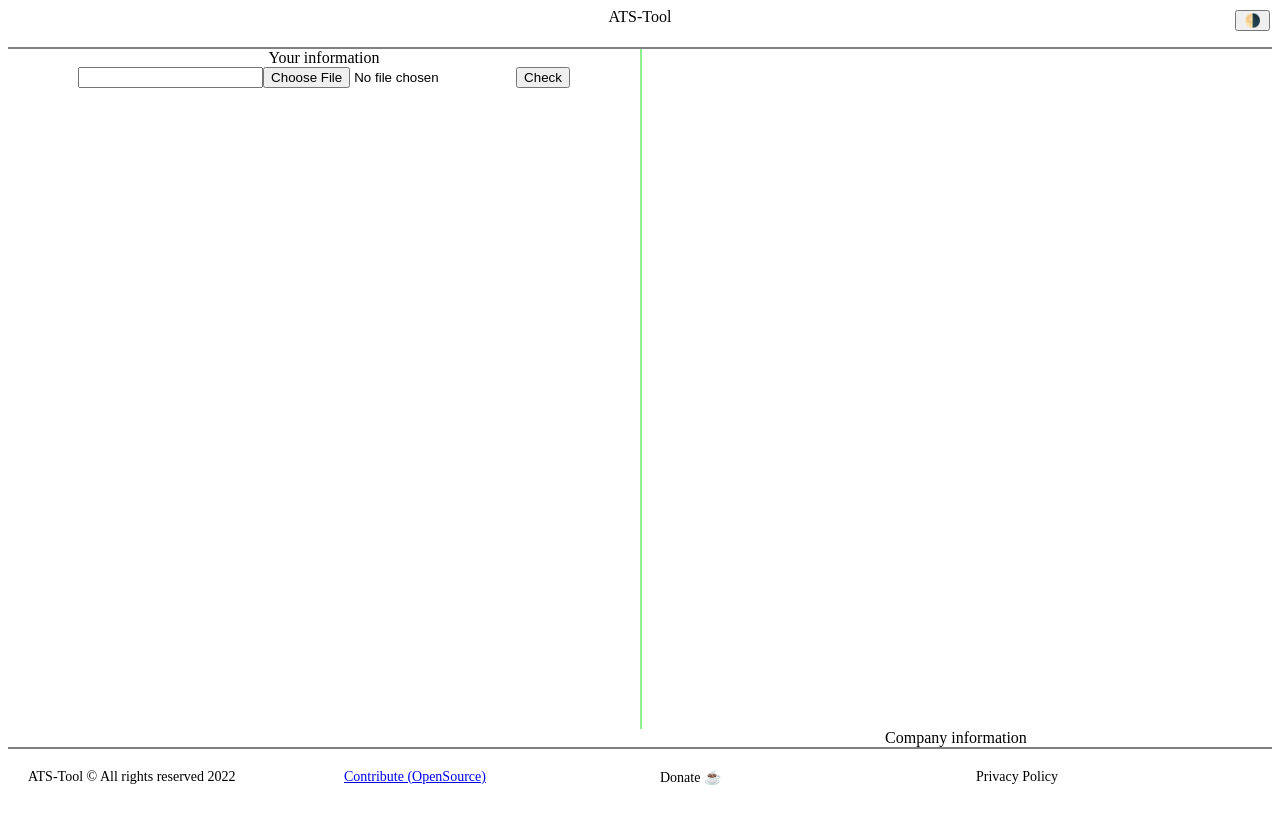
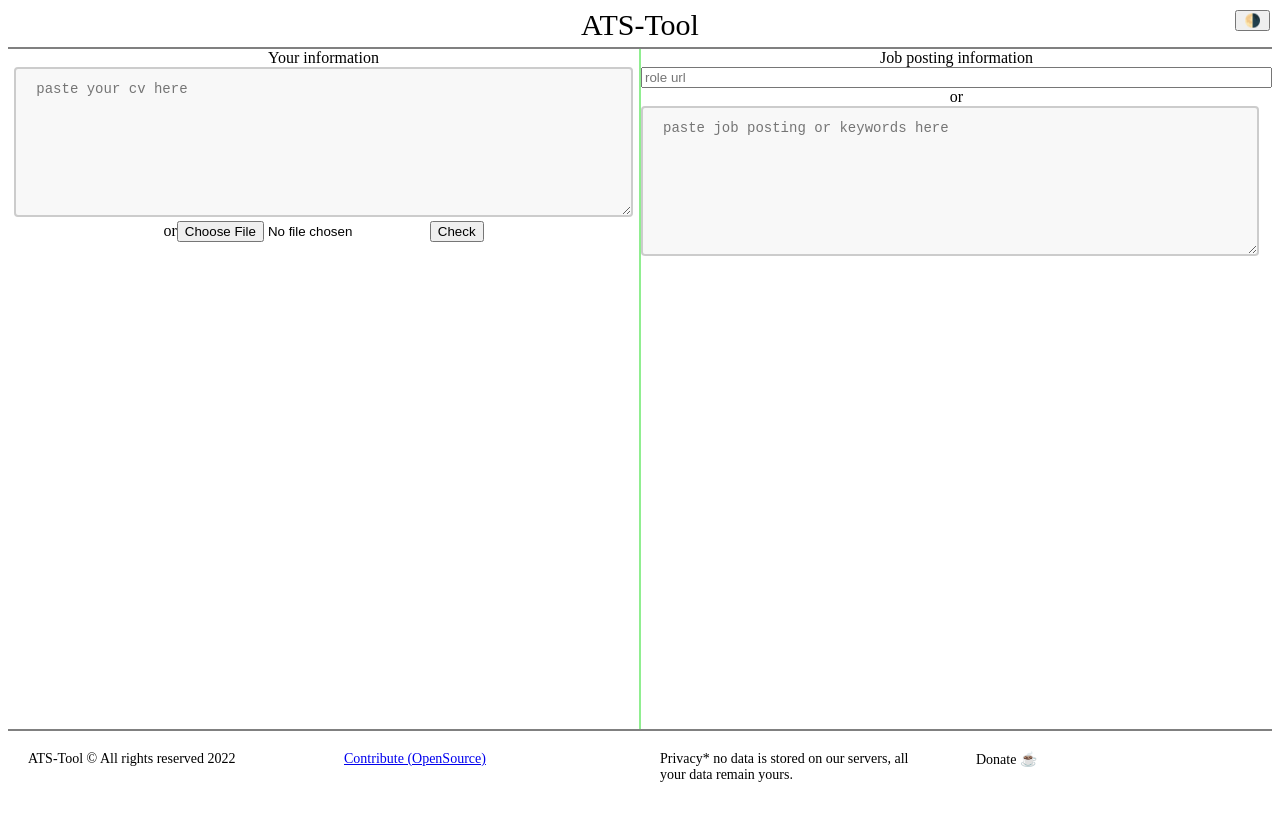
Before and after one commit to code-amin/ATS-Tool, a React (Create React App) app in the folder client/: page / in a window 1280 px wide. Shown: the top 824 px of the page. Built offline with nearby package versions, Linux system fonts and the light colour scheme.

Commit message:
added input boxes, styling and url box

```diff
--- a/client/src/Footer.js
+++ b/client/src/Footer.js
@@ -1,15 +1,16 @@
 import styled from "styled-components";
 
 const Footer = () => {
-
   return (
     <Wrapper>
       <Text>ATS-Tool © All rights reserved 2022</Text>
       <Github href="https://github.com/code-amin/ATS-Tool">
         Contribute (OpenSource)
       </Github>
+      <Text>
+        Privacy* no data is stored on our servers, all your data remain yours.
+      </Text>
       <Text>Donate ☕️</Text>
-      <Text>Privacy Policy</Text>
     </Wrapper>
   );
 };
--- a/client/src/Header.js
+++ b/client/src/Header.js
@@ -13,4 +13,5 @@ const HeaderDiv = styled.div`
   border-bottom: 2px solid gray;
   height: 39px;
   text-align: center;
+  font-size:30px;
 `;
--- a/client/src/Home.js
+++ b/client/src/Home.js
@@ -4,15 +4,25 @@ const Home = () => {
   return (
     <HomeDiv>
       <UserData>
-        Your information
+        Your information{" "}
         <form>
-
-          <input type="text"></input>
-          <input type="file" name="document" className="form-input" />
-          <button>Check</button>
+          <Input placeholder="paste your cv here" />
+          or
+          <input
+            type="file"
+            name="document"
+            className="form-input"
+            accept=".pdf,.doc,.docx,.xml,application/msword,application/vnd.openxmlformats-officedocument.wordprocessingml.document"
+          />
+          <button type="submit">Check</button>
         </form>
       </UserData>
-      <CompanyData>Company information</CompanyData>
+      <CompanyData>
+        Job posting information
+        <input placeholder="role url"></input>
+        or
+        <Input placeholder="paste job posting or keywords here" />
+      </CompanyData>
     </HomeDiv>
   );
 };
@@ -22,18 +32,35 @@ export default Home;
 const HomeDiv = styled.div`
   position: relative;
   height: calc(100vh - 120px);
+  display: flex;
 `;
 
 const UserData = styled.div`
   border-right: 2px solid lightgreen;
   height: calc(100vh - 120px);
   width: 50%;
-  float: left;
   text-align: center;
+  display: flex;
+  flex-direction: column;
 `;
 
 const CompanyData = styled.div`
   width: 50%;
   float: right;
   text-align: center;
+  display: flex;
+  flex-direction: column;
 `;
+const Input = styled.textarea`
+  width: 98%;
+  height: 150px;
+  padding: 12px 20px;
+  box-sizing: border-box;
+  border: 2px solid #ccc;
+  border-radius: 4px;
+  // TODO: background color must match dark mode (so black and text white)
+  background-color: #f8f8f8;
+  font-size: 14px;
+  resize: vertical;
+  placedo
+`;
```
